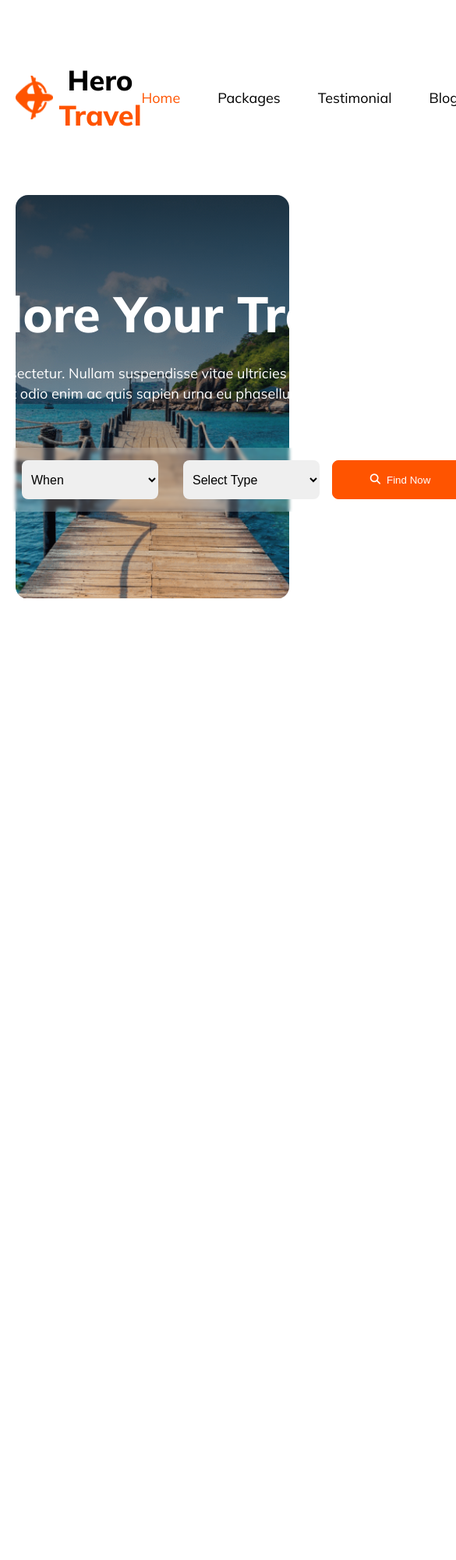
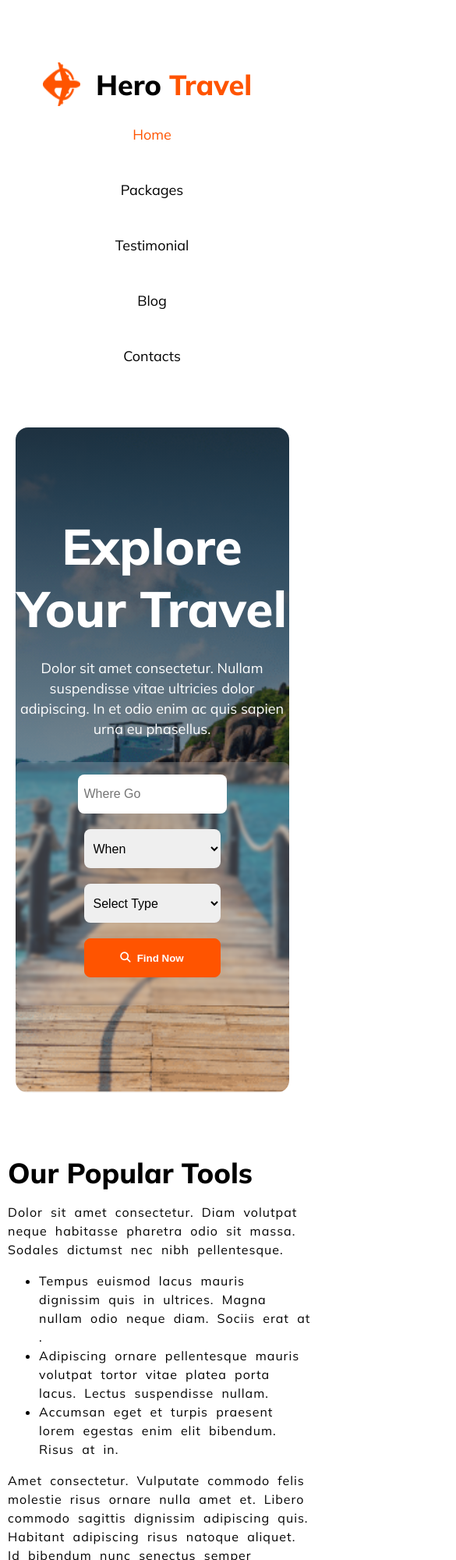
Before and after one commit to reham0000/hero-travel, a plain HTML site: page index.html in a window 390 px wide. Shown: the top 2000 px of the page at 78% size, 585 px wide, since content can reach past the window. Before the commit the page ends 848 px from the top, so only its background shows below. Drawn offline with Linux system fonts and the light colour scheme.

Commit message:
popular section added and responsive done

```diff
--- a/design/style.css
+++ b/design/style.css
@@ -115,4 +115,70 @@ input, select{
     color: white;
     border: 1px solid rgb(255, 84, 0);
     border-radius: 8px;
+    font-weight: 800;
 }
+/* popular styles */
+.popular-section{
+    display: grid;
+    grid-template-columns: 1fr 1fr;
+    gap: 3rem;
+}
+.text-content{
+    display: flex;
+    flex-direction: column;
+    row-gap: 1rem;
+    justify-content: space-between;
+}
+.text-content p,
+.text-content li{
+    font-size: 16px;
+    line-height: 24px;
+    word-spacing: 5px;
+    letter-spacing: 1px;
+}
+.text-content p,
+.text-content li,
+.text-content h3{
+    text-align: left;
+}
+
+
+
+
+/* media screen styles */
+@media screen and (max-width:576px) {
+    .nav-bar{
+        flex-direction: column;
+    }
+    .nav-options{
+        flex-direction: column;
+        margin-top: 25px;
+    }
+    .explore-your-travel{
+        flex-direction: column;
+    }
+    h3{
+       width: 100%;
+    }
+    .explore-container p{
+        width: 100%;
+    }
+    .travel-inputs{
+        flex-direction: column;
+        margin-top: 5px;
+    }
+    .travel-inputs input, select, button{
+        margin-bottom: 20px;
+    }
+    .popular-section{
+        grid-template-columns: 1fr;
+        width: 100%;
+        display: block;
+        margin-left: 10px;
+        margin-right: 10px;
+    }
+    .image{
+        width: 50%;
+    }
+
+}
--- a/index.html
+++ b/index.html
@@ -43,6 +43,25 @@
                 </div>
             </div>
         </section>
+        <!-- our popular tools -->
+         <section class="container popular-section">
+            <div class="text-content">
+                <h3>Our Popular Tools</h3>
+                <p>Dolor sit amet consectetur. Diam volutpat neque habitasse pharetra odio sit massa. Sodales dictumst nec nibh pellentesque.</p>
+                <ul>
+                    <li>Tempus euismod lacus mauris dignissim quis in ultrices. Magna nullam odio neque diam. Sociis erat at .</li>
+                    <li>Adipiscing ornare pellentesque mauris volutpat tortor vitae platea porta lacus. Lectus suspendisse nullam.</li>
+                    <li> Accumsan eget et turpis praesent lorem egestas enim elit bibendum. Risus at in.</li>
+                </ul>
+                <p>Amet consectetur. Vulputate commodo felis molestie risus
+                    ornare nulla amet et. Libero commodo sagittis dignissim adipiscing quis. Habitant adipiscing risus natoque aliquet. Id bibendum nunc senectus semper tincidunt.
+                </p>
+                <button class="btn-primary">Read More</button>
+            </div>
+            <div class="image">
+                <img src="Images/Rectangle 4.png" alt="">
+            </div>
+         </section>
     </main>
     <footer>
 
```
